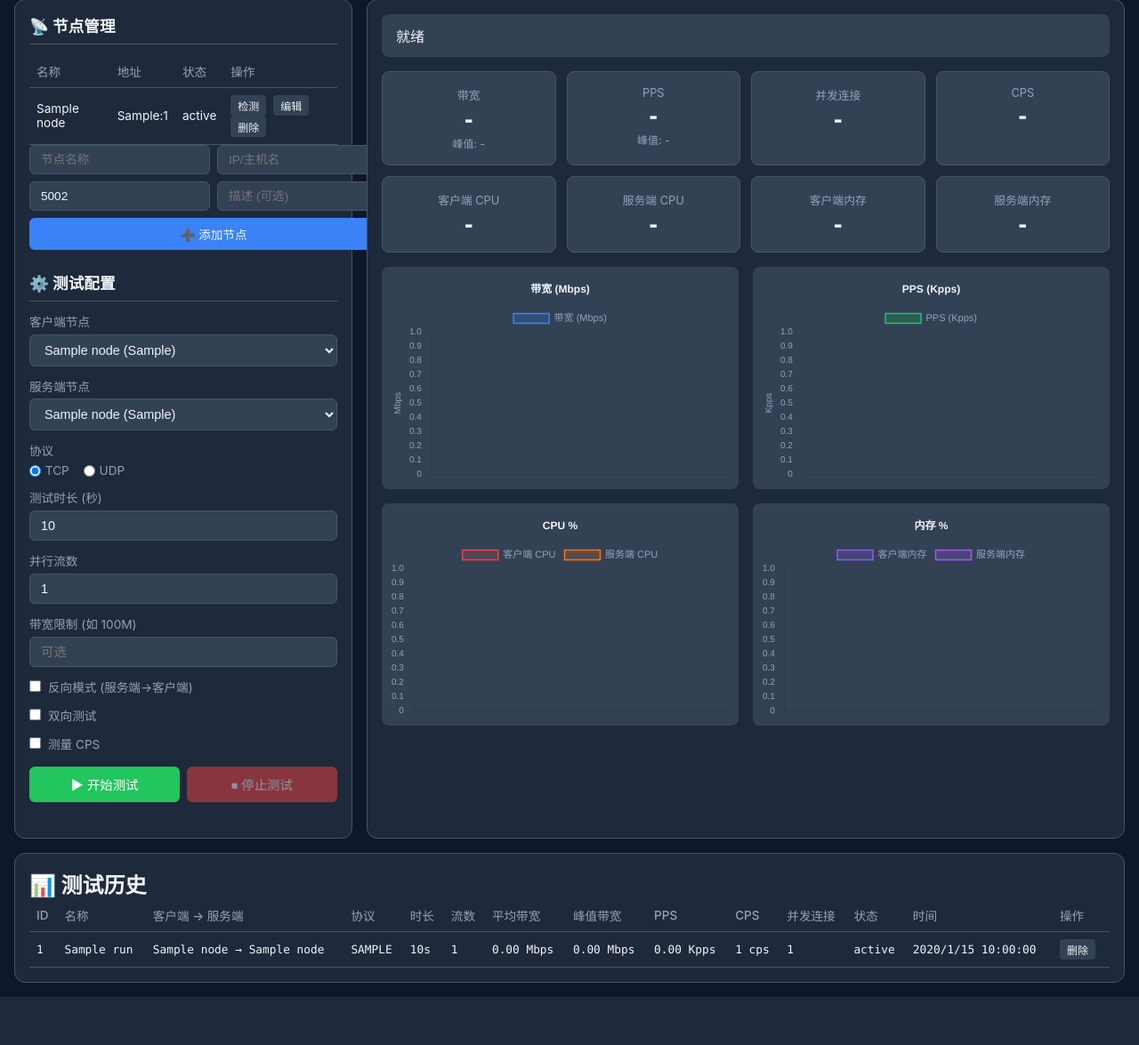
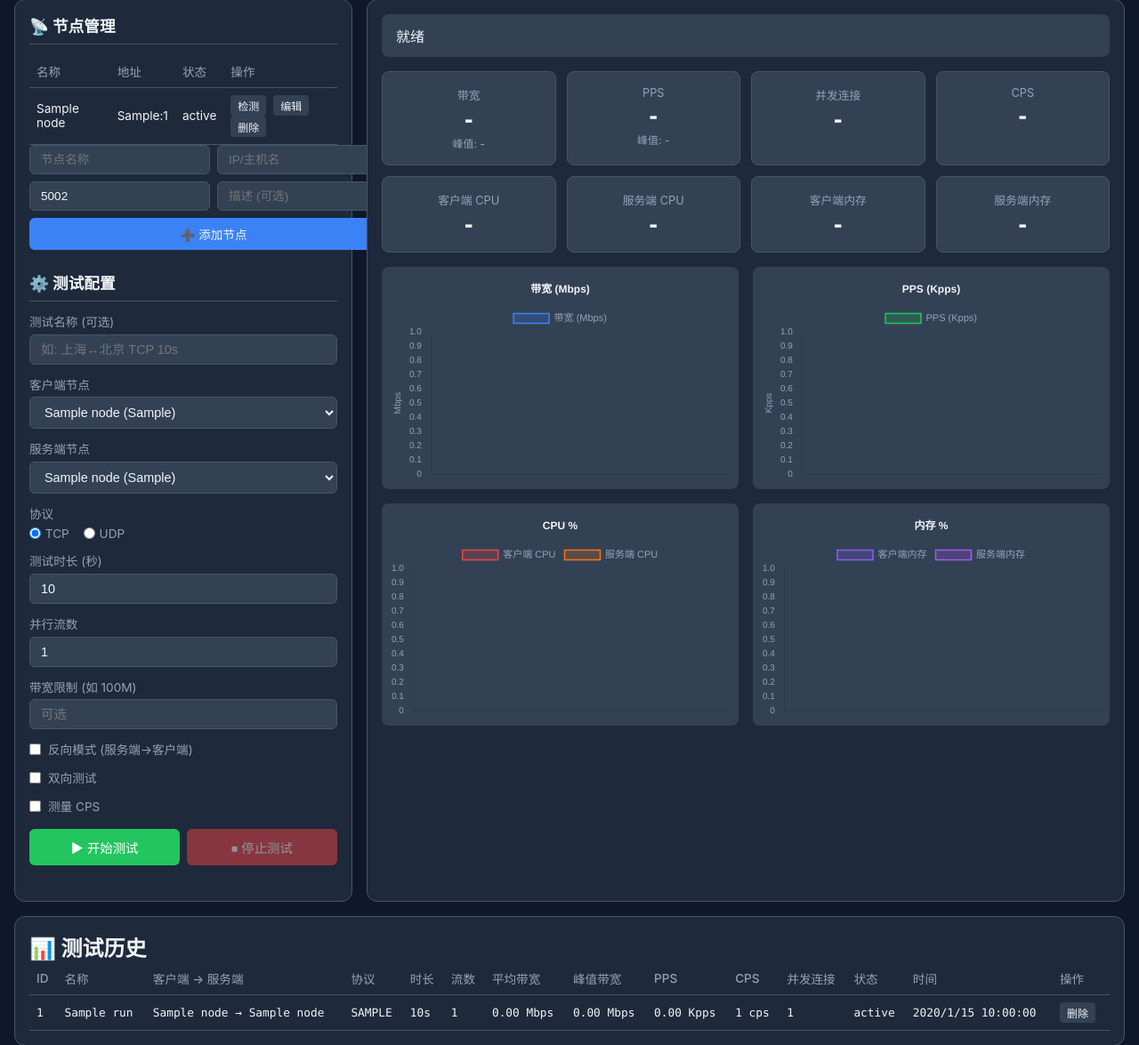
Before and after one commit to chenxin-ucloud/Performance-test, a Flask app: page / in a window 1280 px wide. Shown: the part 85-1260 px from the top of the page at 89% size. Before the commit the page ends 1206 px from the top, so only its background shows below. Run offline with Flask 3, Linux system fonts and the light colour scheme; tables that the repository leaves empty hold one stand-in row (values such as "Sample post").

Commit message:
feat: 添加可选的测试名称输入框，并在启动测试时处理该名称

```diff
--- a/center/routes/api.py
+++ b/center/routes/api.py
@@ -209,7 +209,7 @@ def start_test():
         return jsonify({"error": "client_node_id and server_node_id are required"}), 400
 
     test = TestRun(
-        name=data.get("name", "").strip(),
+        name=(data.get("name") or "").strip(),
         client_node_id=client_node_id,
         server_node_id=server_node_id,
         test_type=data.get("test_type", "tcp"),
--- a/center/static/js/app.js
+++ b/center/static/js/app.js
@@ -185,6 +185,7 @@ async function onStartTest(e) {
         reverse_mode: document.getElementById('reverseMode').checked,
         bidirectional: document.getElementById('bidirectional').checked,
         measure_cps: document.getElementById('measureCps').checked,
+        name: (document.getElementById('testName').value || '').trim(),
     };
 
     try {
--- a/center/templates/index.html
+++ b/center/templates/index.html
@@ -40,6 +40,10 @@
             <section class="panel-section">
                 <h2>⚙️ 测试配置</h2>
                 <form id="testConfigForm">
+                    <div class="form-row">
+                        <label>测试名称 (可选)</label>
+                        <input type="text" id="testName" placeholder="如: 上海↔北京 TCP 10s">
+                    </div>
                     <div class="form-row">
                         <label>客户端节点</label>
                         <select id="clientNode" required></select>
```
